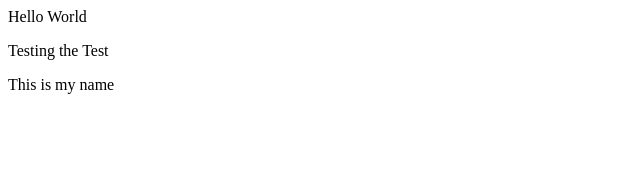
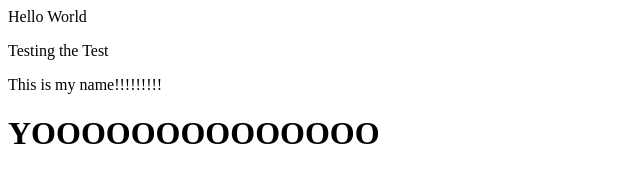
Before and after one commit to syedfkabir/LearningGithub, a plain HTML site: page index.html in a window 1280 px wide. Shown: the whole page, without its empty margins (0-640 px from the left). Drawn offline with Linux system fonts and the light colour scheme.

Commit message:
added styles

```diff
--- a/index.html
+++ b/index.html
@@ -1,3 +1,5 @@
 <div>Hello World</div>
 <p>Testing the Test</p>
-<p>This is my name</p>
+<p>This is my name!!!!!!!!!</p>
+
+<h1>YOOOOOOOOOOOOOO</h1>
```
Also changed, not shown: styles/style.css (added).
